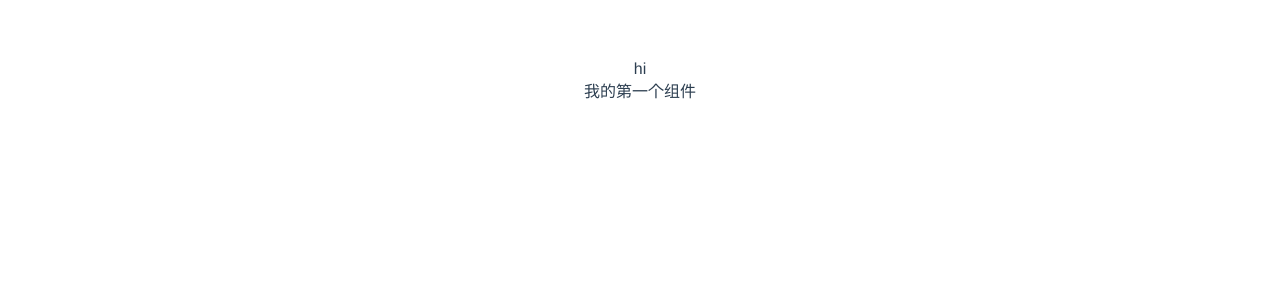
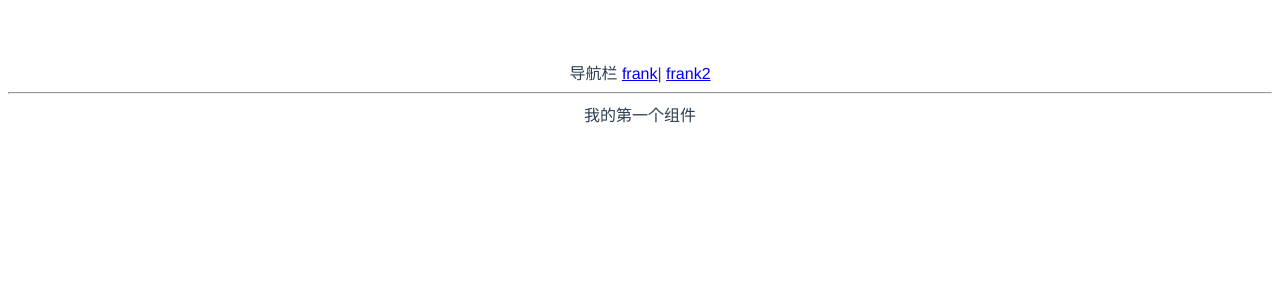
Before and after one commit to baijia-wei/VUE3-VTX-UI, a Vue app: page / in a window 1280 px wide. Shown: the top 300 px of the page. Built offline with nearby package versions, Linux system fonts and the light colour scheme.

Commit message:
路由初始化

```diff
--- a/index.html
+++ b/index.html
@@ -1,13 +1,16 @@
 <!DOCTYPE html>
 <html lang="en">
+
 <head>
   <meta charset="UTF-8">
   <link rel="icon" href="/favicon.ico" />
   <meta name="viewport" content="width=device-width, initial-scale=1.0">
   <title>Vite App</title>
 </head>
+
 <body>
   <div id="app"></div>
-  <script type="module" src="/src/main.js"></script>
+  <script type="module" src="/src/main.ts"></script>
 </body>
+
 </html>
--- a/src/App.vue
+++ b/src/App.vue
@@ -1,15 +1,16 @@
 <template>
-  <div>hi</div>
-  <Frank msg="Hello Vue 3.0 + Vite" />
+  <div>
+    导航栏
+    <router-link to="/">frank</router-link>|
+    <router-link to="/xxx">frank2</router-link>
+  </div>
+
+  <hr />
+  <router-view />
 </template>
 
 <script>
-import Frank from "./components/Frank.vue";
-
 export default {
   name: "App",
-  components: {
-    Frank,
-  },
 };
 </script>
--- /dev/null
+++ b/src/components/Frank2.vue
@@ -0,0 +1,14 @@
+<template>
+<div>Frank2</div>
+</template>
+
+<script>
+export default {
+  data() {
+    return {};
+  },
+};
+</script>
+
+<style scoped>
+</style>
--- a/src/main.js
+++ /dev/null
@@ -1,5 +0,0 @@
-import { createApp } from 'vue'
-import App from './App.vue'
-import './index.css'
-
-createApp(App).mount('#app')
--- /dev/null
+++ b/src/main.ts
@@ -0,0 +1,18 @@
+import { createApp } from "vue"; //创建app实例
+import App from "./App.vue";
+import "./index.css";
+import { createWebHashHistory, createRouter } from "vue-router";
+import Frank from "./components/Frank.vue";
+import Frank2 from "./components/Frank2.vue";
+const history = createWebHashHistory();
+const router = createRouter({
+  history: history,
+  routes: [
+    { path: "/", component: Frank },
+    { path: "/xxx", component: Frank2 },
+  ],
+});
+const app = createApp(App);
+app.use(router);
+
+app.mount("#app");
--- /dev/null
+++ b/src/thims-vue.d.ts
@@ -0,0 +1,5 @@
+declare module "*.vue" {
+  import { ComponentOptions } from "vue";
+  const ComponentOptions: ComponentOptions;
+  export default ComponentOptions;
+}
```
Also changed, not shown: package.json (+4 -3 lines), 1 other file (tests, documents, lock files or other folders).
